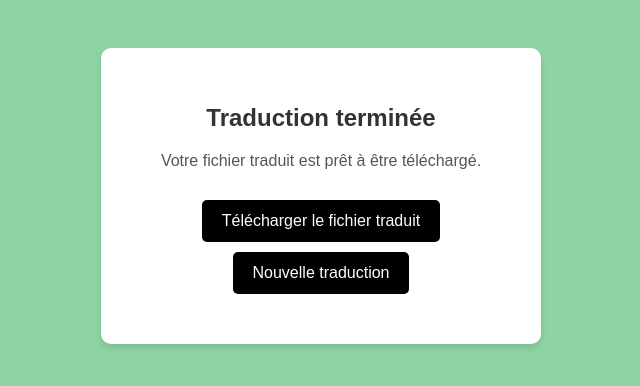
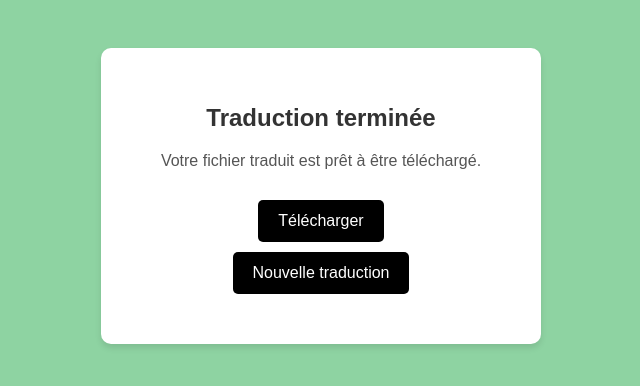
Before and after one commit to thomasrib8/treeslate_V2, a Flask app: page /translation/done in a window 1280 px wide. Shown: the part 204-590 px from the top of the page, without its empty margins (319-959 px from the left). Run offline with Flask 3, Linux system fonts and the light colour scheme.

Commit message:
Update done.html

```diff
--- a/templates/translation/done.html
+++ b/templates/translation/done.html
@@ -57,7 +57,7 @@
         <h1>Traduction terminée</h1>
         <p>Votre fichier traduit est prêt à être téléchargé.</p>
 
-        <a href="/downloads/{{ output_file_name }}" download>Télécharger le fichier traduit</a>
+        <a href="/downloads/{{ output_file_name }}" download>Télécharger</a>
 
         <div class="button-container">
             <a href="/">Nouvelle traduction</a>
```
